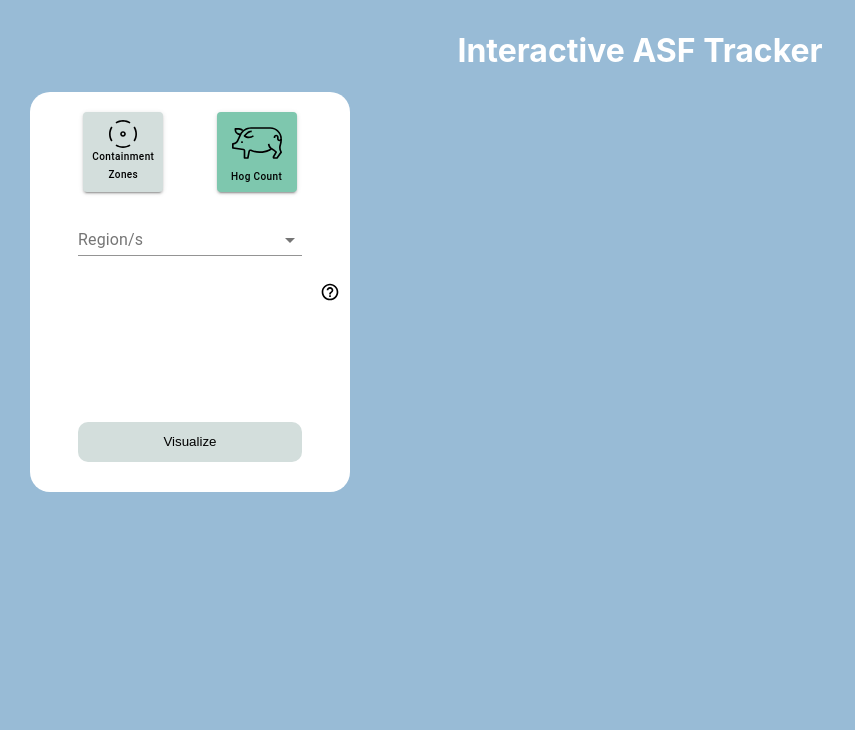
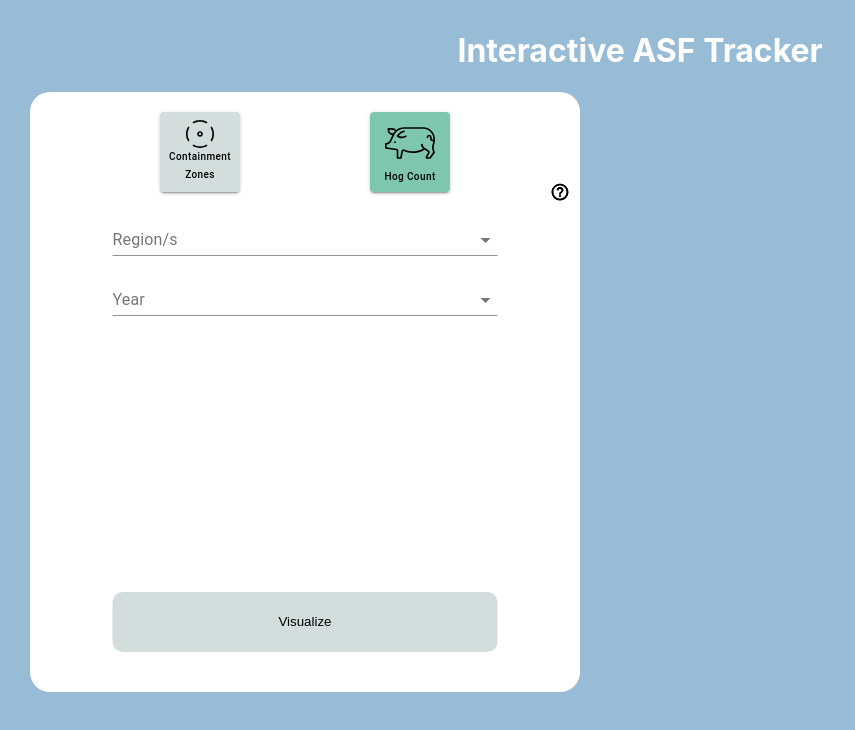
Before and after one commit to NeilMatthewLua/DATA101_ASF_Visualization, a React (Create React App) app: page / in a window 1280 px wide. Both pictures are taken after a click on the button "Hog Count". Shown: the top 730 px of the page, without its empty margins (0-855 px from the left). Built offline with nearby package versions, Linux system fonts and the light colour scheme.

Commit message:
Added dropdown for year

```diff
--- a/src/components/DropDownRegion.js
+++ b/src/components/DropDownRegion.js
@@ -13,7 +13,7 @@ const useStyles = makeStyles(theme => ({
     },
     helpIcon: {
         position: 'absolute',
-        top: '50%',
+        // top: '50%',
         right: '0px',
         transform: 'translate(-50%, -50%)',
         width: '20px !important',
--- /dev/null
+++ b/src/components/DropDownYear.js
@@ -0,0 +1,84 @@
+import React, { useState } from "react";
+import { makeStyles } from "@material-ui/core/styles";
+import { Checkbox, Input, InputLabel, MenuItem, FormControl, ListItemText, ListSubheader, Select, Tooltip  } from '@material-ui/core';
+import { HelpOutline } from '@material-ui/icons';
+
+const useStyles = makeStyles(theme => ({
+    dropdownSelect: {
+        width: '70%',
+        position: 'absolute',
+        marginTop: '100px',
+        left: '50%',
+        transform: 'translate(-50%, -50%)',
+    },
+    helpIcon: {
+        position: 'absolute',
+        // top: '68%',
+        right: '0px',
+        transform: 'translate(-50%, -50%)',
+        width: '20px !important',
+        height: '20px !important'
+    },
+}));
+
+const ITEM_HEIGHT = 48;
+const ITEM_PADDING_TOP = 8;
+const MenuProps = {
+  PaperProps: {
+    style: {
+      maxHeight: ITEM_HEIGHT * 4.5 + ITEM_PADDING_TOP,
+      width: 250,
+    },
+  },
+  anchorOrigin: {
+    vertical: "bottom",
+    horizontal: "left"
+  },
+  transformOrigin: {
+    vertical: "top",
+    horizontal: "left"
+  },
+  getContentAnchorEl: null
+};
+
+function DropDownRegion(props) {
+    const classes = useStyles();
+
+    const years = [
+        "2018",
+        "2019",
+        "2020"
+    ]
+
+    return (
+        <div>
+            <FormControl className={classes.dropdownSelect}>
+                <InputLabel id="dropdown-year">Year</InputLabel>
+                <Select
+                    labelId="dropdown-year-label"
+                    id="dropdown-year"
+                    value={props.yearList}
+                    onChange={props.handleChange}
+                    input={<Input />}
+                    renderValue={(selected) => selected}
+                    MenuProps={MenuProps}
+                >
+                    {years.map((year) => (
+                        <MenuItem key={year} value={year}>
+                            <ListItemText primary={year} />
+                        </MenuItem>
+                    ))}
+                </Select>
+            </FormControl>
+            <Tooltip
+                id={`tooltip-ID-${props.type}`}
+                title={"ADD TOOLTIP HERE"}
+                placement="right-start"
+            >
+                <HelpOutline className={classes.helpIcon}/>
+            </Tooltip>
+        </div>
+    )
+}
+
+export default DropDownRegion;
--- a/src/components/SideBar.js
+++ b/src/components/SideBar.js
@@ -2,14 +2,15 @@ import React, { useState } from "react";
 import { makeStyles } from "@material-ui/core/styles";
 import MenuBlock from "./MenuBlock";
 import DropDownRegion from "./DropDownRegion";
+import DropDownYear from "./DropDownYear";
 import ContainmentIcon from '../assets/focus.svg';
 import HogCountIcon from '../assets/pig.svg';
-import { Button, Checkbox, Input, InputLabel, MenuItem, FormControl, ListItemText, ListSubheader, Select, Tooltip  } from '@material-ui/core';
+import { Button } from '@material-ui/core';
 
 const useStyles = makeStyles(theme => ({
     root: {
-        width: '25%',
-        height: '50%',
+        width: '550px',
+        height: '600px',
         marginLeft: '30px',
         borderRadius: '20px',
         position: 'relative',
@@ -35,18 +36,18 @@ const useStyles = makeStyles(theme => ({
 
 function SideBar() {
     const classes = useStyles();
-    const [menuID, setMenuID] = useState(0);
+    const [menuID, setMenuID] = useState(1);
     const [regionList, setRegionChange] = useState([]);
+    const [yearList, setYearChange] = useState();
 
     const menuBlockItems = [
         { id: 1, label: 'Containment Zones', icon: ContainmentIcon, description: 'ADD TOOLTIP HERE', active: true },
         { id: 2, label: 'Hog Count', icon: HogCountIcon, description: 'ADD TOOLTIP HERE', active: true},
-    ]
-
+    ];
     const updateCurrentMenuID = (id) => {
         setMenuID(id);
         console.log("🚀 ~ file: SideBar.js ~ line 16 ~ updateCurrentMenuID ~ id", id);
-    }
+    };
 
     const handleRegionChange = (event) => {
         console.log("🚀 ~ file: SideBar.js ~ line 62 ~ SideBar ~ regionList", event.target.value)
@@ -54,9 +55,15 @@ function SideBar() {
         console.log("🚀 ~ file: SideBar.js ~ line 62 ~ SideBar ~ regionList", regionList)
     };
 
+    const handleYearChange = (event) => {
+        console.log("🚀 ~ file: SideBar.js ~ line 62 ~ SideBar ~ regionList", event.target.value)
+        setYearChange(event.target.value);
+        console.log("🚀 ~ file: SideBar.js ~ line 62 ~ SideBar ~ regionList", regionList)
+    };
+
     const handleVisualize = () => {
         console.log("🚀 ~ Clicked Visualize");
-    }
+    };
 
     return (
         <div id="SideBar" className={classes.root}>
@@ -71,6 +78,15 @@ function SideBar() {
                 regionList={regionList}
             />
 
+            {menuID === 2 ?
+                <DropDownYear
+                    handleChange={handleYearChange}
+                    yearList={yearList}
+                />
+            :
+                null
+            }
+
             <Button
                 class={classes.button}
                 variant="contained"
```
